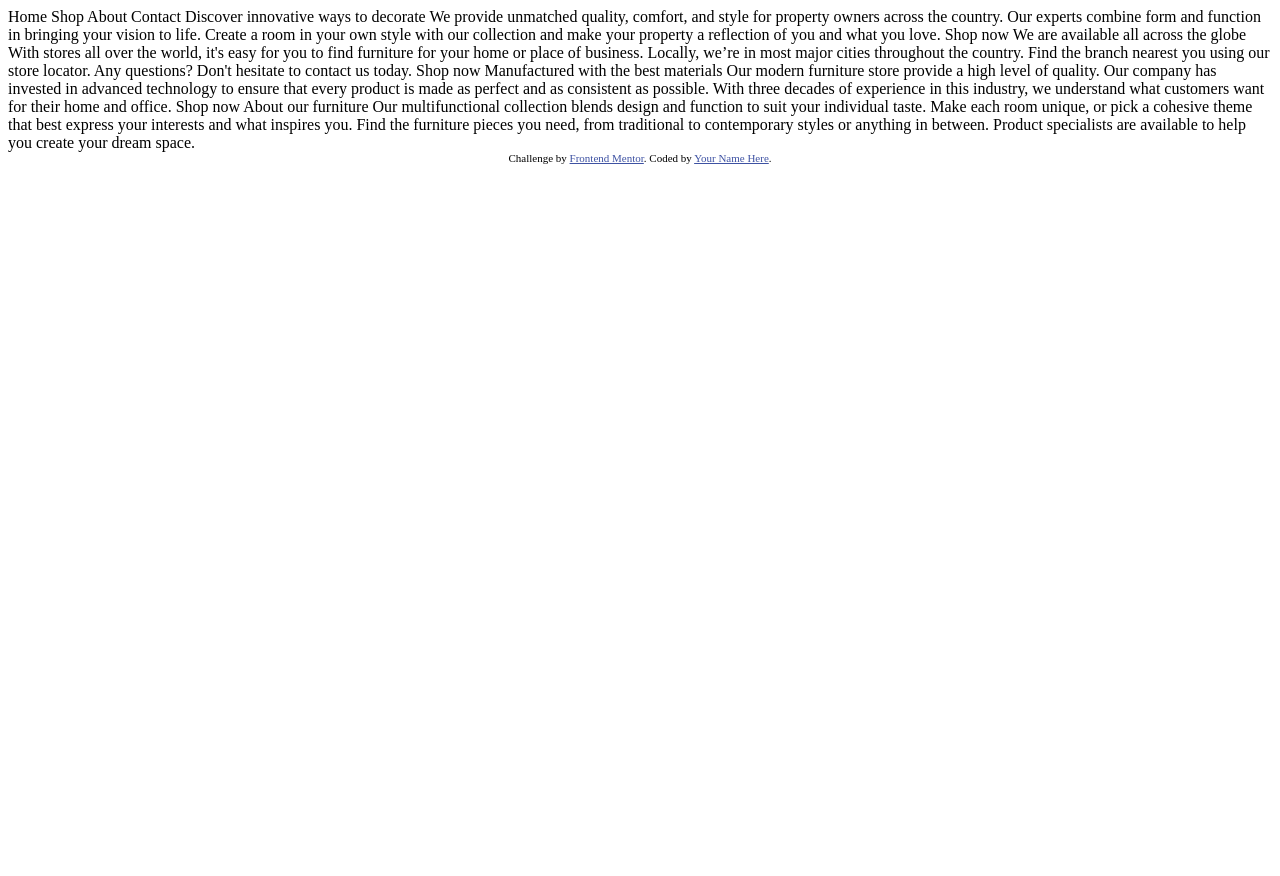
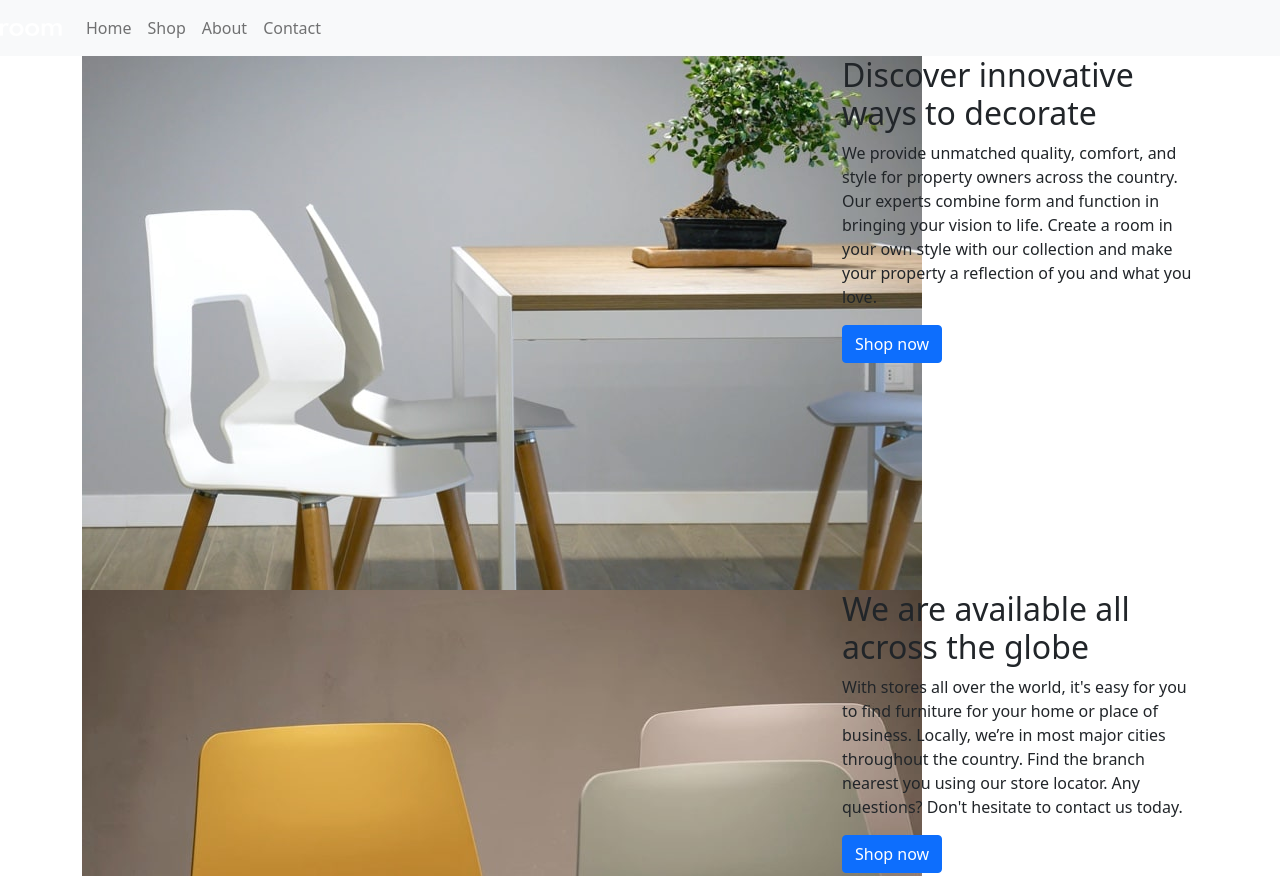
Before and after one commit to rcm6/room-homepage, a plain HTML site: page index.html in a window 1280 px wide. Shown: the top 876 px of the page. Before the commit the page ends 800 px from the top, so only its background shows below. Drawn offline with nearby package versions, Linux system fonts and the light colour scheme.

Commit message:
added bootstrap, initial structure and basic layout

```diff
--- a/index.html
+++ b/index.html
@@ -2,58 +2,98 @@
 <html lang="en">
 <head>
   <meta charset="UTF-8">
-  <meta name="viewport" content="width=device-width, initial-scale=1.0"> <!-- displays site properly based on user's device -->
-
+  <meta name="viewport" content="width=device-width, initial-scale=1.0">
   <link rel="icon" type="image/png" sizes="32x32" href="./images/favicon-32x32.png">
-
   <title>Frontend Mentor | Room homepage</title>
 
-  <!-- Feel free to remove these styles or customise in your own stylesheet 👍 -->
-  <style>
-    .attribution { font-size: 11px; text-align: center; }
-    .attribution a { color: hsl(228, 45%, 44%); }
-  </style>
+  <!-- Include Bootstrap CSS (Update with the latest version) -->
+  <link rel="stylesheet" href="https://cdn.jsdelivr.net/npm/bootstrap@5.0.0/dist/css/bootstrap.min.css">
 </head>
 <body>
-  Home
-  Shop
-  About
-  Contact
+  <!-- Navigation -->
+  <nav class="navbar navbar-expand-lg navbar-light bg-light">
+    <a class="navbar-brand" href="#"><img src="images/logo.svg" alt="Logo"></a>
+    <button class="navbar-toggler" type="button" data-toggle="collapse" data-target="#navbarNav" aria-controls="navbarNav" aria-expanded="false" aria-label="Toggle navigation">
+      <span class="navbar-toggler-icon"></span>
+    </button>
+    <div class="collapse navbar-collapse" id="navbarNav">
+      <ul class="navbar-nav">
+        <li class="nav-item">
+          <a class="nav-link" href="#">Home</a>
+        </li>
+        <li class="nav-item">
+          <a class="nav-link" href="#">Shop</a>
+        </li>
+        <li class="nav-item">
+          <a class="nav-link" href="#">About</a>
+        </li>
+        <li class="nav-item">
+          <a class="nav-link" href="#">Contact</a>
+        </li>
+      </ul>
+    </div>
+  </nav>
 
-  Discover innovative ways to decorate
+  <!-- Slides -->
+  <div class="container">
+    <div class="row">
+      <!-- Slide 1 -->
+      <div class="col-lg-8">
+        <img src="images/desktop-image-hero-1.jpg" alt="Slide 1 Image">
+      </div>
+      <div class="col-lg-4">
+        <h2>Discover innovative ways to decorate</h2>
+        <p>We provide unmatched quality, comfort, and style for property owners across the country. Our experts combine form and function in bringing your vision to life. Create a room in your own style with our collection and make your property a reflection of you and what you love.</p>
+        <a class="btn btn-primary" href="#">Shop now</a>
+      </div>
+    </div>
 
-  We provide unmatched quality, comfort, and style for property owners across the country.
-  Our experts combine form and function in bringing your vision to life. Create a room in your
-  own style with our collection and make your property a reflection of you and what you love.
+    <!-- Slide 2 -->
+    <div class="row">
+      <div class="col-lg-8">
+        <img src="images/desktop-image-hero-2.jpg" alt="Slide 2 Image">
+      </div>
+      <div class="col-lg-4">
+        <h2>We are available all across the globe</h2>
+        <p>With stores all over the world, it's easy for you to find furniture for your home or place of business. Locally, we’re in most major cities throughout the country. Find the branch nearest you using our store locator. Any questions? Don't hesitate to contact us today.</p>
+        <a class="btn btn-primary" href="#">Shop now</a>
+      </div>
+    </div>
 
-  Shop now
+    <!-- Slide 3 -->
+    <div class="row">
+      <div class="col-lg-8">
+        <img src="images/desktop-image-hero-3.jpg" alt="Slide 3 Image">
+      </div>
+      <div class="col-lg-4">
+        <h2>Manufactured with the best materials</h2>
+        <p>Our modern furniture store provides a high level of quality. Our company has invested in advanced technology to ensure that every product is made as perfect and as consistent as possible. With three decades of experience in this industry, we understand what customers want for their home and office.</p>
+        <a class="btn btn-primary" href="#">Shop now</a>
+      </div>
+    </div>
 
-  We are available all across the globe
+    <!-- Three-column layout -->
+    <div class="row">
+      <div class="col-lg-4">
+        <img src="images/image-about-dark.jpg" alt="About Dark Image">
+      </div>
+      <div class="col-lg-4">
+        <h2>About our furniture</h2>
+        <p>Our multifunctional collection blends design and function to suit your individual taste. Make each room unique, or pick a cohesive theme that best expresses your interests and what inspires you. Find the furniture pieces you need, from traditional to contemporary styles or anything in between. Product specialists are available to help you create your dream space.</p>
+      </div>
+      <div class="col-lg-4">
+        <img src="images/image-about-light.jpg" alt="About Light Image">
+      </div>
+    </div>
+  </div>
 
-  With stores all over the world, it's easy for you to find furniture for your home or place of business.
-  Locally, we’re in most major cities throughout the country. Find the branch nearest you using our
-  store locator. Any questions? Don't hesitate to contact us today.
+ <!-- Include Bootstrap JS and jQuery (Update with the latest version) -->
+ <script src="https://code.jquery.com/jquery-3.6.0.min.js"></script>
+ <script src="https://maxcdn.bootstrapcdn.com/bootstrap/5.3.0/js/bootstrap.min.js"></script>
 
-  Shop now
-
-  Manufactured with the best materials
-
-  Our modern furniture store provide a high level of quality. Our company has invested in advanced technology
-  to ensure that every product is made as perfect and as consistent as possible. With three decades of
-  experience in this industry, we understand what customers want for their home and office.
-
-  Shop now
-
-  About our furniture
-
-  Our multifunctional collection blends design and function to suit your individual taste.
-  Make each room unique, or pick a cohesive theme that best express your interests and what
-  inspires you. Find the furniture pieces you need, from traditional to contemporary styles
-  or anything in between. Product specialists are available to help you create your dream space.
-
-  <div class="attribution">
-    Challenge by <a href="https://www.frontendmentor.io?ref=challenge" target="_blank">Frontend Mentor</a>.
-    Coded by <a href="#">Your Name Here</a>.
-  </div>
+ <div class="attribution">
+   Challenge by <a href="https://www.frontendmentor.io?ref=challenge" target="_blank">Frontend Mentor</a>.
+   Coded by <a href="#">Your Name Here</a>.
+ </div>
 </body>
 </html>
```
Also changed, not shown: 1 other file.
